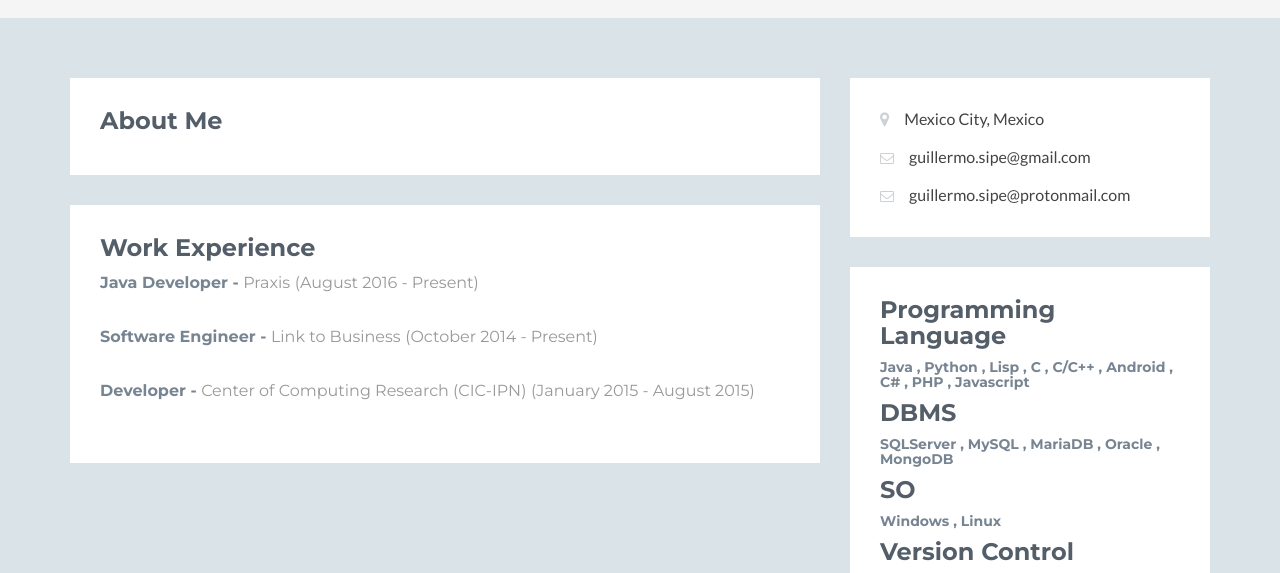
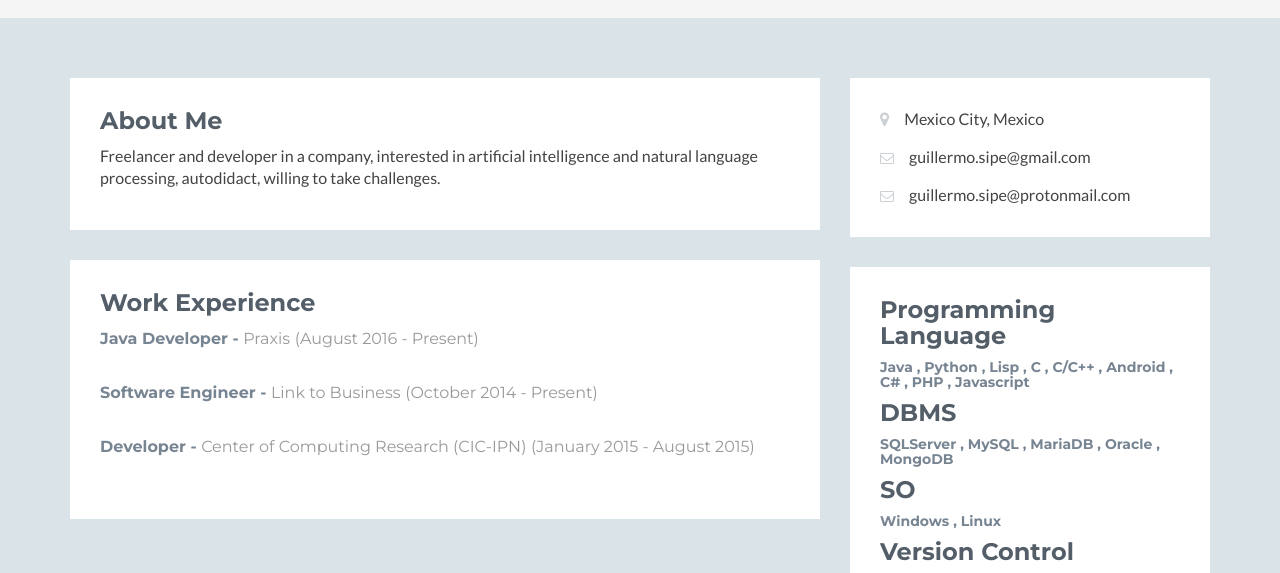
Before and after one commit to guillermosipe/guillermosipe.github.io, a plain HTML site: page index.html in a window 1280 px wide. Shown: the part 216-789 px from the top of the page. Drawn offline with Linux system fonts and the light colour scheme.

Commit message:
Agregar acerca de mi

```diff
--- a/index.html
+++ b/index.html
@@ -44,7 +44,7 @@
                     <div class="section-inner">
                         <h2 class="heading">About Me</h2>
                         <div class="content">
-                            <p></p>
+                            <p>Freelancer and developer in a company, interested in artificial intelligence and natural language processing, autodidact, willing to take challenges.</p>
 
                         </div><!--//content-->
                     </div><!--//section-inner-->
```
